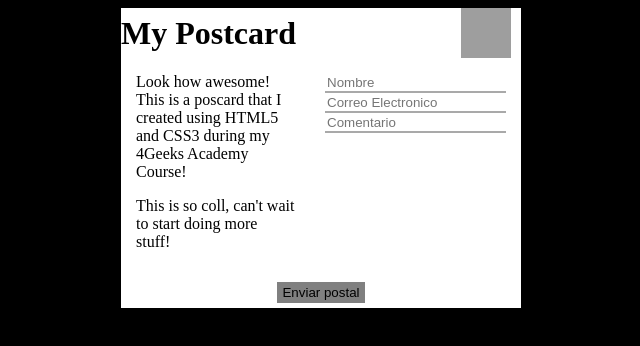
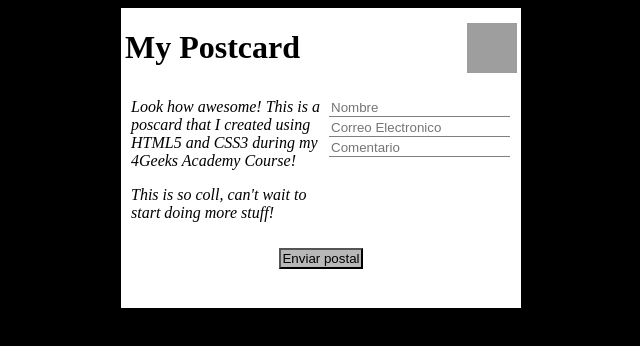
Before and after one commit to devnanreh/digital-postcard, a plain HTML site: page index.html in a window 1280 px wide. Shown: the whole page, without its empty margins (319-959 px from the left). Drawn offline with Linux system fonts and the light colour scheme; grey boxes are pictures that could not be loaded.

Commit message:
Update styles.css

```diff
--- a/styles.css
+++ b/styles.css
@@ -1,11 +1,6 @@
 body {
   background: black;
 }
-
-/** {
-	border: 1px dashed red;
-	min-height: 10px;
-}*/
 
 .postcard {
   background: white;
@@ -17,6 +12,7 @@ body {
 .postcard-header {
   display: flex;
   align-items: center;
+  margin: 1%;
 }
 
 .postcard-header img {
@@ -25,30 +21,33 @@ body {
 }
 
 .postcard-header h1 {
-	width: 85%;
-	margin: 0px;
+  width: 350px;
 }
 
 .postcard-body {
   display: flex;
+  margin: 2%;
 }
 
 .body-left p:first-child {
-	margin-top: 0px;
+  margin-top: 0;
 }
 
 .body-left,
 .body-right {
-	padding: 15px;
+  padding: 2px;
+}
+
+.body-left,
+.body-right p {
+  font-size: 16px;
+  font-style: italic;
 }
 
 input {
-	border-style: none none solid none;
-	border-bottom-color: darkgray;
-}
-
-p {
-	font-size: medium;
+  margin: 1px;
+  border: none;
+  border-bottom: 1px solid grey;
 }
 
 .postcard-footer {
@@ -56,7 +55,6 @@ p {
 }
 
 button {
-	border: none;
-	background: grey;
-	padding: 3px 5px 3px 5px;
+  background-color: #b8b8b8;
+  padding: 1px;
 }
```
Lines whose indentation alone changed are shown as unchanged.
